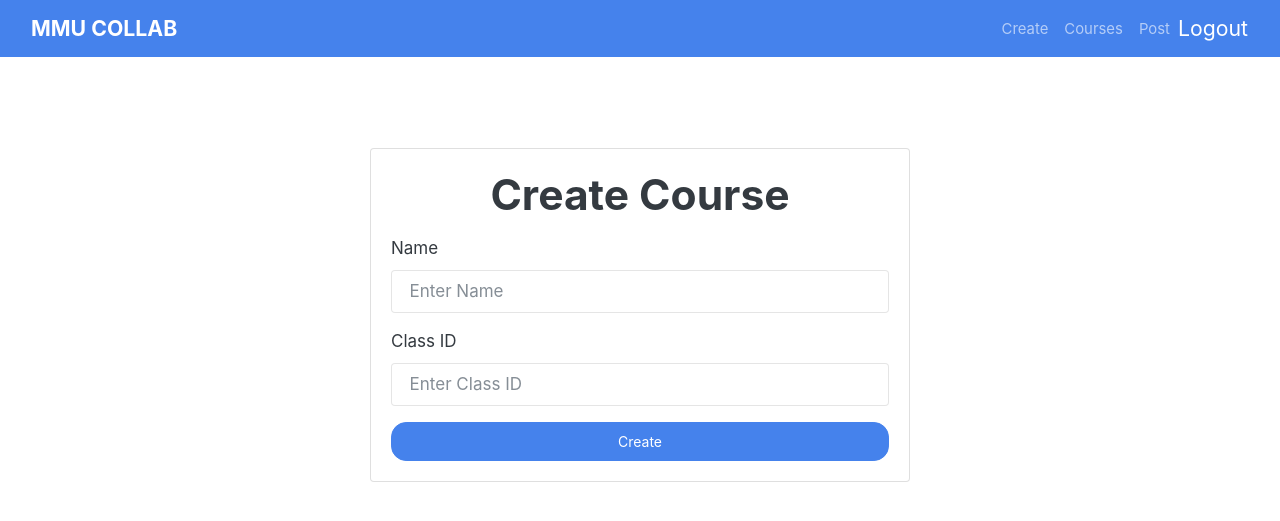
After one commit to anirbanpranto/MMU-Collab, a Flask app: template templates/createcourse.html in a window 1280 px wide. The commit adds this page. Shown: the top 521 px of the page. Run offline with Flask 2, Linux system fonts and the light colour scheme; the template is opened without the code that fills it, so the values that code supplies are empty; some libraries are stand-ins or nearby versions.

Commit message:
Add courses

```diff
--- a/app.py
+++ b/app.py
@@ -51,7 +51,7 @@ class Uni_task(db.Model):
         return f"Uni_Task('{self.task_id}', '{self.course_id}', '{self.task_body}', {self.task_date})"
 
 class Course(db.Model):
-    course_id = db.Column(db.Integer, primary_key=True)
+    course_id = db.Column(db.String(10), primary_key=True)
     teacher_id = db.Column(db.Integer, db.ForeignKey('teacher.teacher_id'), nullable=False) #fk
     course_title = db.Column(db.String(80), nullable=False)
     enrollments = db.relationship('Enrollment', backref = "enrolled", lazy=True)
@@ -214,6 +214,33 @@ def teacherdash():
     else:
         return redirect('/login')
 
+#create a course
+@app.route('/coursestc')
+def teachercourse():
+    if 'teacher' in session:
+        teacher = session['teacher']
+        courses = Course.query.filter_by(teacher_id = teacher["id"])
+        mapuh = {}
+        for course in courses:
+            mapuh[course.course_id] = course.course_title
+        return render_template('createcourse.html',teacher = teacher, mapuh=mapuh)
+    else:
+        return redirect('/login')
+
+@app.route('/crtclass',methods=['POST', 'GET'])
+def createcourse():
+    if 'teacher' in session:
+        teacher = session['teacher']
+        teacher_id = teacher["id"]
+        course_id = str(request.form['id'])
+        course_name = str(request.form['name'])
+        course = Course(course_id = course_id, teacher_id = teacher_id, course_title = course_name)
+        db.session.add(course)
+        db.session.commit()
+        return redirect('/teacherdash')
+    else:
+        return redirect('/login')
+
 @app.route('/logintc',methods=['POST','GET'])
 def logintc():
     if request.method == "POST":
--- /dev/null
+++ b/templates/createcourse.html
@@ -0,0 +1,50 @@
+{% extends 'layout.html' %}
+
+{% block navbar %}
+<div class="collapse navbar-collapse" id="navbarNav">
+        <ul class="navbar-nav mr-auto">
+            <li class="nav-item">
+                <a class="nav-link" href="/create">Create</a>
+            </li>
+            <li class="nav-item">
+                <a class="nav-link" href="/coursestc">Courses</a>
+            </li>
+            <li class="nav-item">
+                <a class="nav-link" href="/posts">Post</a>
+            </li>
+        </ul>
+</div>
+<a class="navbar-brand ml-auto" href="/logouttc">Logout</a>
+{% endblock %}
+
+{% block body %}
+        <div class="row mt-5">
+            <div class="col-md-6 m-auto">
+              <div class="card card-body">
+                <h1 class="text-center mb-3">Create Course</h1>
+                <form action="/crtclass" method="POST">
+                  <div class="form-group">
+                    <label for="coursename">Name</label>
+                    <input
+                      type="name"
+                      id="name"
+                      name="name"
+                      class="form-control"
+                      placeholder="Enter Name"
+                    />
+                  </div>
+                  <div class="form-group">
+                    <label for="id">Class ID</label>
+                    <input
+                      type="id"
+                      id="id"
+                      name="id"
+                      class="form-control"
+                      placeholder="Enter Class ID"
+                    />
+                  </div>
+                  <button type="submit" class="btn btn-primary btn-block">Create</button>
+                </form>
+              </div>
+            </div>
+{% endblock %}
--- a/templates/layout.html
+++ b/templates/layout.html
@@ -4,14 +4,14 @@
     <meta charset="UTF-8">
     <meta name="viewport" content="width=device-width, initial-scale=1.0">
     <link rel="stylesheet" href="https://use.fontawesome.com/releases/v5.6.3/css/all.css" integrity="sha384-UHRtZLI+pbxtHCWp1t77Bi1L4ZtiqrqD80Kn4Z8NTSRyMA2Fd33n5dQ8lWUE00s/" crossorigin="anonymous">
-    <link rel="stylesheet" href="https://bootswatch.com/4/lux/bootstrap.min.css"/>
+    <link rel="stylesheet" href="https://bootswatch.com/4/litera/bootstrap.min.css"/>
     <link rel="stylesheet" href="{{ url_for('static', filename='styles.css') }}">
     <title>MMU Collab</title>
 </head>
 <body>
     <nav class="navbar navbar-dark navbar-expand-sm fixed-top bg-primary">
         <div class="container">
-            <a class="navbar-brand mr-auto" href="/">MMU COLLAB</a>
+            <a class="navbar-brand mr-auto" href="/"><strong>MMU COLLAB</strong></a>
         </div>
         {% block navbar %}
         {% endblock %}
@@ -20,6 +20,10 @@
       {% block body %}
       {% endblock %}
     </div>
+    <div class="container">
+      {% block stuff %}
+      {% endblock %}
+    </div>
 <script src="https://code.jquery.com/jquery-3.5.1.slim.min.js" integrity="sha384-DfXdz2htPH0lsSSs5nCTpuj/zy4C+OGpamoFVy38MVBnE+IbbVYUew+OrCXaRkfj" crossorigin="anonymous"></script>
 <script src="https://cdn.jsdelivr.net/npm/popper.js@1.16.0/dist/umd/popper.min.js" integrity="sha384-Q6E9RHvbIyZFJoft+2mJbHaEWldlvI9IOYy5n3zV9zzTtmI3UksdQRVvoxMfooAo" crossorigin="anonymous"></script>
 <script src="https://stackpath.bootstrapcdn.com/bootstrap/4.5.0/js/bootstrap.min.js" integrity="sha384-OgVRvuATP1z7JjHLkuOU7Xw704+h835Lr+6QL9UvYjZE3Ipu6Tp75j7Bh/kR0JKI" crossorigin="anonymous"></script>
```
Also changed, not shown: templates/teacherdash.html (+14 -2 lines), README.md, test.db.
